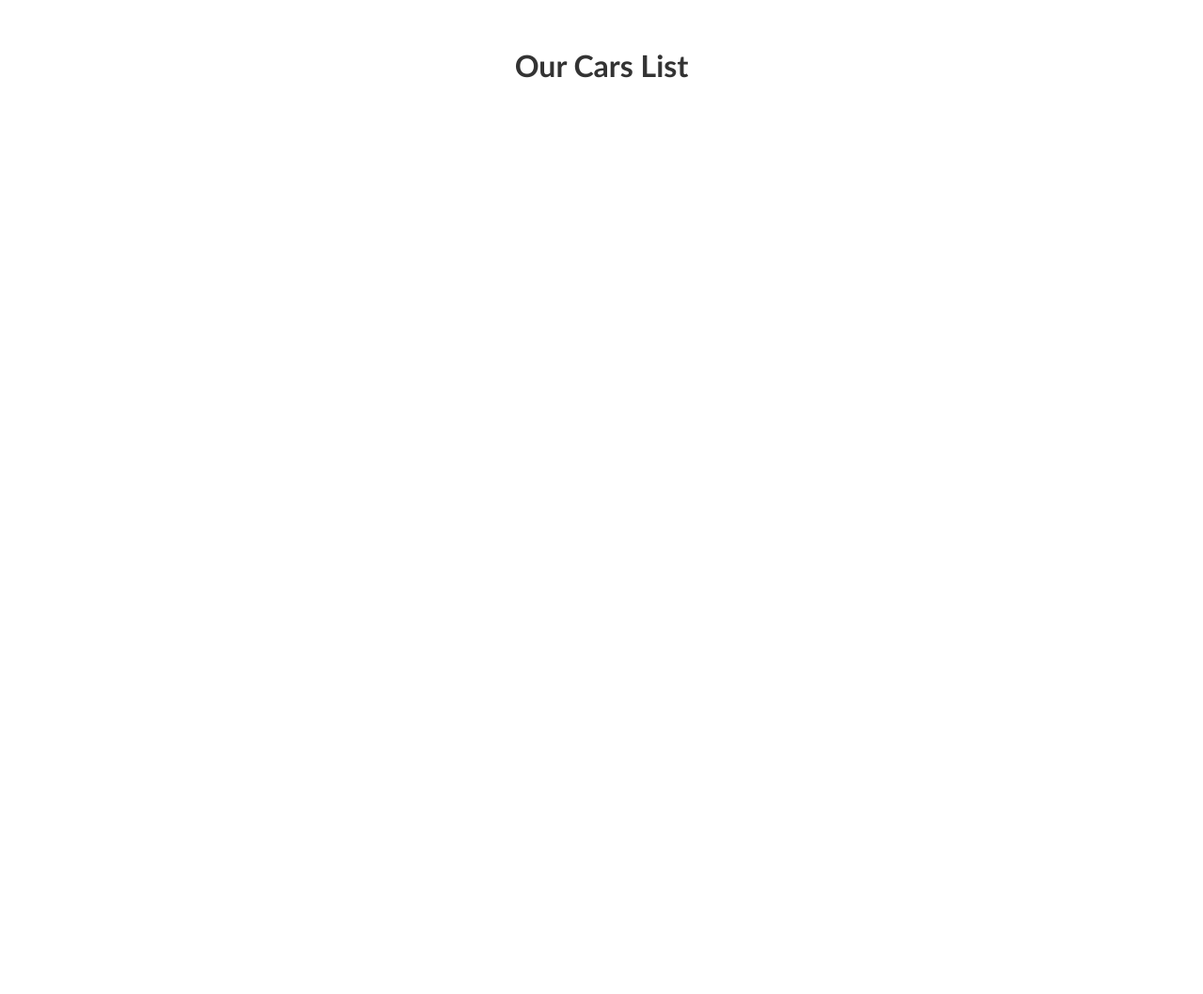
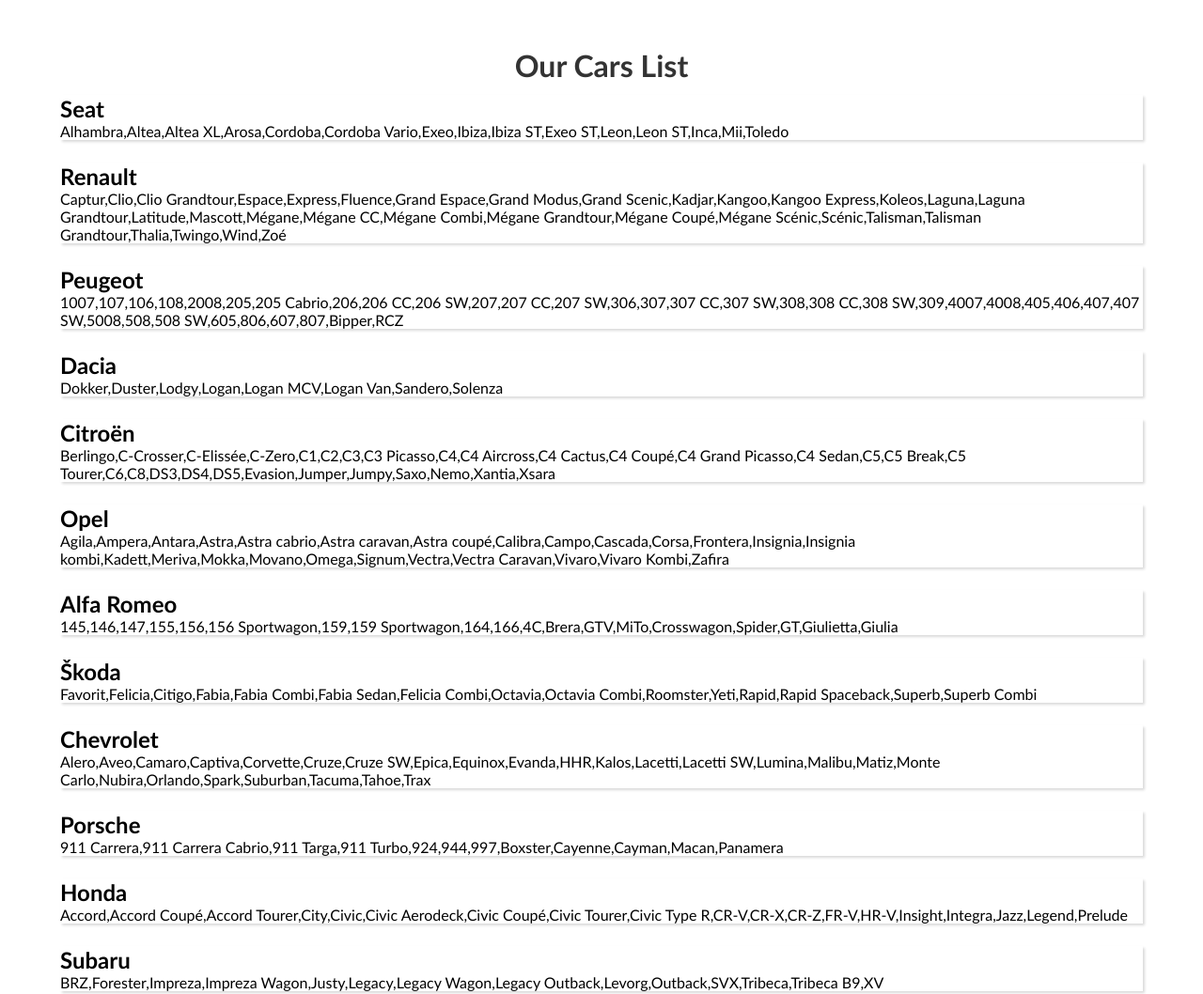
Before and after one commit to tomasja/Egzaminas, a plain HTML site: page Task 4/Index.html in a window 1280 px wide. Shown: the top 1058 px of the page at 94% size. Before the commit the page ends 800 px from the top, so only its background shows below. Drawn offline with Linux system fonts and the light colour scheme.

Commit message:
Task 4 - done

```diff
--- a/Task 4/script.js
+++ b/Task 4/script.js
@@ -1,6 +1,6 @@
 /* ------------------------------ TASK 4 -----------------------------------
-Parašykite JS kodą, vartotjui atėjus į tinkaį kreipsis į cars.json failą
-ir iš atvaizduos visus automobilių gamintojus ir pagamintus modelius.
+Parašykite JS kodą, vartotjui atėjus į tinkapį kreipsis į cars.json failą
+ir iš jo atvaizduos visus automobilių gamintojus ir pagamintus modelius.
 Kiekvienas gamintojas turės savo atvaizdavimo "kortelę", kurioje bus
 nurodomas gamintojas ir jo pagaminti modeliai.
 
@@ -10,3 +10,22 @@
 -------------------------------------------------------------------------- */
 
 const ENDPOINT = 'cars.json';
+
+const promise = fetch(ENDPOINT);
+promise
+	.then((resp) => resp.json())
+	.then((data) => {
+		data.forEach((cars) => {
+			const card = document.createElement('div');
+			card.classList.add('card');
+			const carBrand = document.createElement('h2');
+			carBrand.textContent = cars.brand;
+			const carModel = document.createElement('p');
+			carModel.textContent = cars.models;
+			card.append(carBrand, carModel);
+			output.append(card);
+		});
+
+		console.log(data);
+		// });
+	});
--- a/Task 4/style.css
+++ b/Task 4/style.css
@@ -27,3 +27,15 @@
   margin-top: 50px;
   color: #333;
 }
+
+.card {
+  width: 90%;
+  margin: 1.5vh;
+  box-shadow: rgba(0, 0, 0, 0.15) 1.95px 1.95px 2.6px;
+}
+
+#output {
+  display: flex;
+  flex-wrap: wrap;
+  justify-content: space-around;
+}
```
